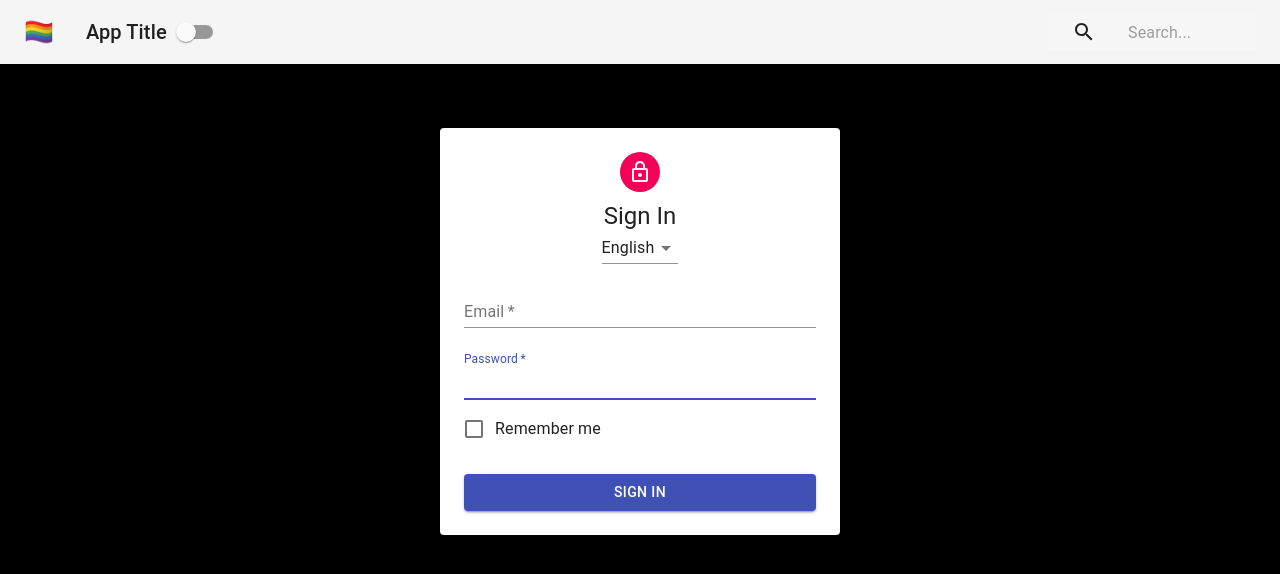
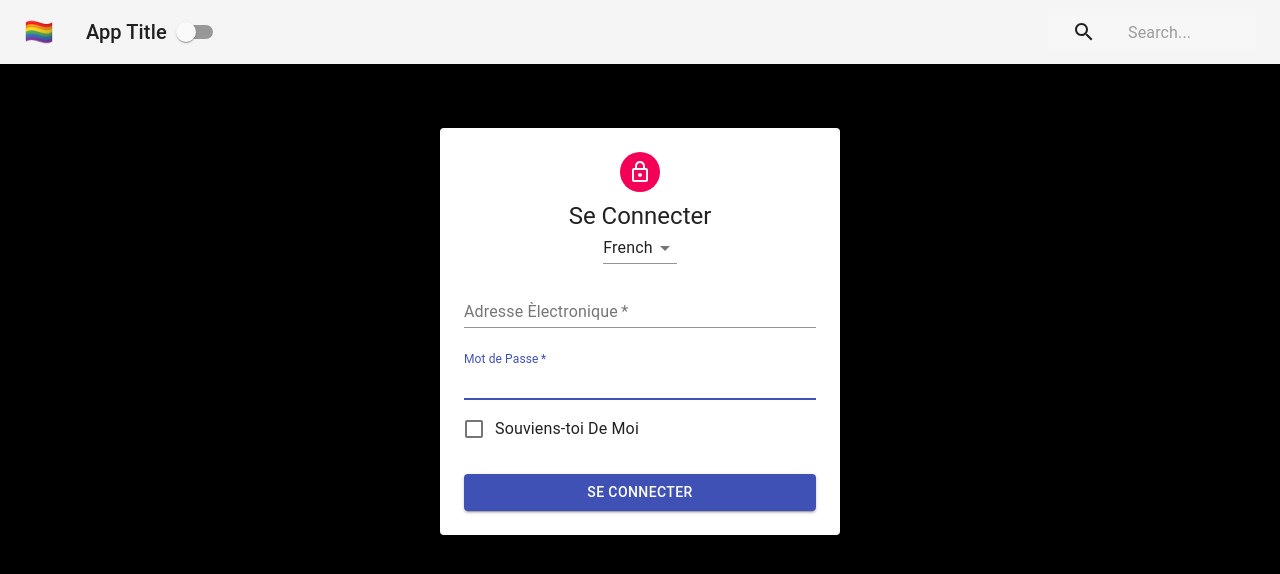
Before and after one commit to do-Va/Context-App_ReactProject, a React (Create React App) app: page / in a window 1280 px wide. Shown: the top 574 px of the page. Built offline with nearby package versions, Linux system fonts and the light colour scheme.

Commit message:
wrote the Language Context

```diff
--- a/src/components/App.js
+++ b/src/components/App.js
@@ -3,15 +3,18 @@
 import Navbar from './Navbar';
 import PageContent from './PageContent';
 import { ThemeProvider } from '../contexts/ThemeContext';
+import { LanguageProvider } from '../contexts/LanguageContext';
 
 class App extends Component {
   render() {
     return (
       <ThemeProvider>
-        <PageContent>
-          <Navbar />
-          <Form />
-        </PageContent>
+        <LanguageProvider>
+          <PageContent>
+            <Navbar />
+            <Form />
+          </PageContent>
+        </LanguageProvider>
       </ThemeProvider>
     );
   }
--- a/src/components/Form.js
+++ b/src/components/Form.js
@@ -1,4 +1,6 @@
 import React, { Component } from 'react';
+import { LanguageContext } from '../contexts/LanguageContext';
+
 import {
   Avatar,
   Button,
@@ -17,9 +19,34 @@
 import { LockOutlined } from '@material-ui/icons';
 import styles from './styles/FormStyles';
 
+const words = {
+  english: {
+    signIn: 'Sign In',
+    email: 'Email',
+    password: 'Password',
+    remember: 'Remember Me',
+  },
+  french: {
+    signIn: 'Se Connecter',
+    email: 'Adresse Èlectronique',
+    password: 'Mot de Passe',
+    remember: 'Souviens-toi De Moi',
+  },
+  spanish: {
+    signIn: 'Registrarse',
+    email: 'Correo Electrònico',
+    password: 'Contraseña',
+    remember: 'Recuèrdame',
+  },
+};
+
 class Form extends Component {
+  static contextType = LanguageContext;
+
   render() {
+    const { language, changeLanguage } = this.context;
     const { classes } = this.props;
+    const { email, password, remember, signIn } = words[language];
 
     return (
       <main className={classes.main}>
@@ -27,24 +54,24 @@
           <Avatar className={classes.avatar}>
             <LockOutlined />
           </Avatar>
-          <Typography variant="h5">Sign In</Typography>
-          <Select value="english">
+          <Typography variant="h5">{signIn}</Typography>
+          <Select value={language} onChange={changeLanguage}>
             <MenuItem value="english">English</MenuItem>
             <MenuItem value="french">French</MenuItem>
             <MenuItem value="spanish">Spanish</MenuItem>
           </Select>
           <form className={classes.form}>
             <FormControl margin="normal" required fullWidth>
-              <InputLabel htmlFor="email">Email</InputLabel>
+              <InputLabel htmlFor="email">{email}</InputLabel>
               <Input id="email" name="email" autoFocus />
             </FormControl>
             <FormControl margin="normal" required fullWidth>
-              <InputLabel htmlFor="password">Password</InputLabel>
+              <InputLabel htmlFor="password">{password}</InputLabel>
               <Input id="password" name="password" autoFocus />
             </FormControl>
             <FormControlLabel
               control={<Checkbox color="primary" />}
-              label="Remember me"
+              label={remember}
             />
             <Button
               variant="contained"
@@ -53,7 +80,7 @@
               color="primary"
               className={classes.submit}
             >
-              Sign In
+              {signIn}
             </Button>
           </form>
         </Paper>
--- /dev/null
+++ b/src/contexts/LanguageContext.js
@@ -0,0 +1,28 @@
+import React, { Component, createContext } from 'react';
+
+export const LanguageContext = createContext();
+
+export class LanguageProvider extends Component {
+  constructor(props) {
+    super(props);
+
+    this.state = {
+      language: 'french',
+    };
+    this.changeLanguage = this.changeLanguage.bind(this);
+  }
+
+  changeLanguage(evt) {
+    this.setState({ language: evt.target.value });
+  }
+
+  render() {
+    return (
+      <LanguageContext.Provider
+        value={{ ...this.state, changeLanguage: this.changeLanguage }}
+      >
+        {this.props.children}
+      </LanguageContext.Provider>
+    );
+  }
+}
```
